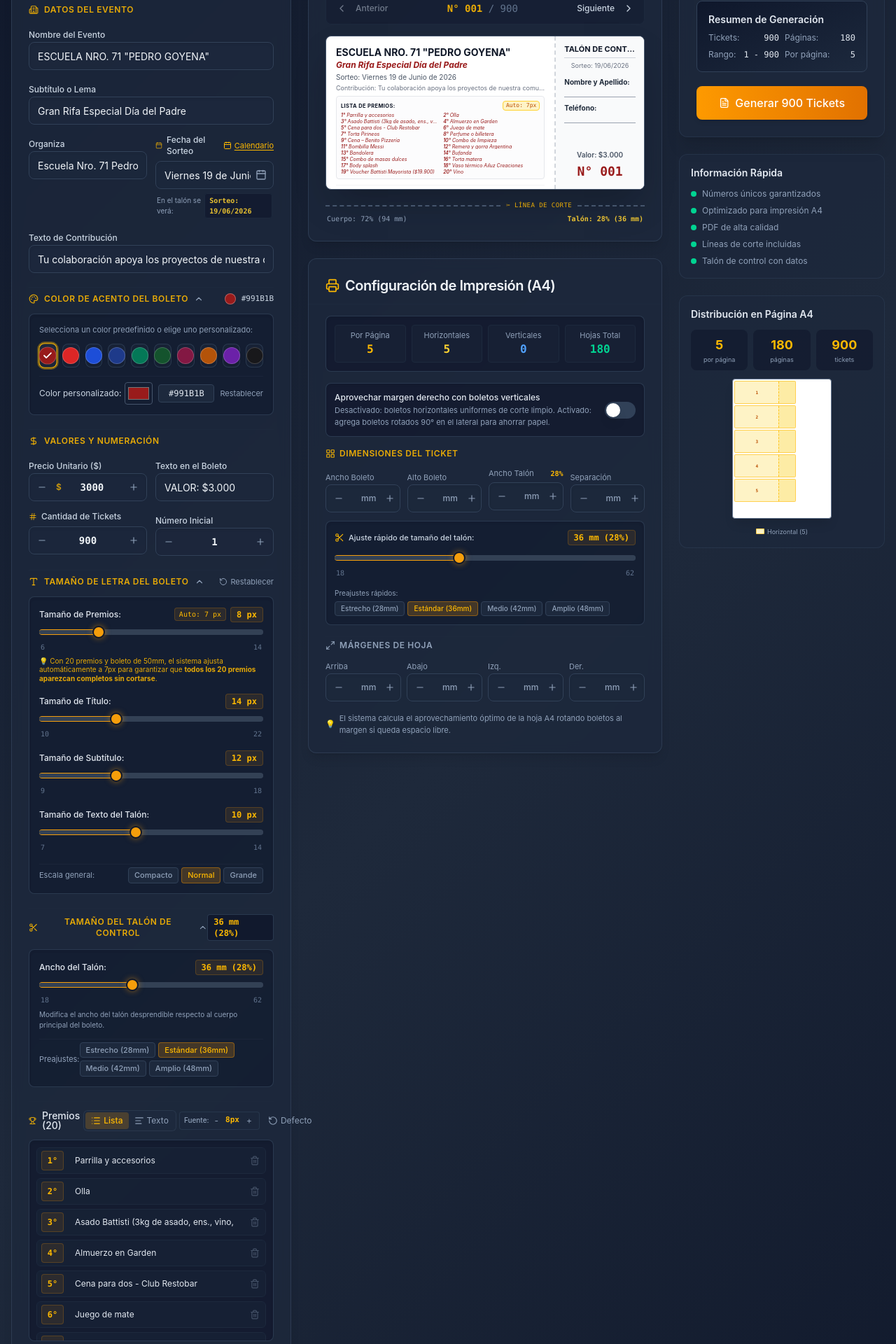
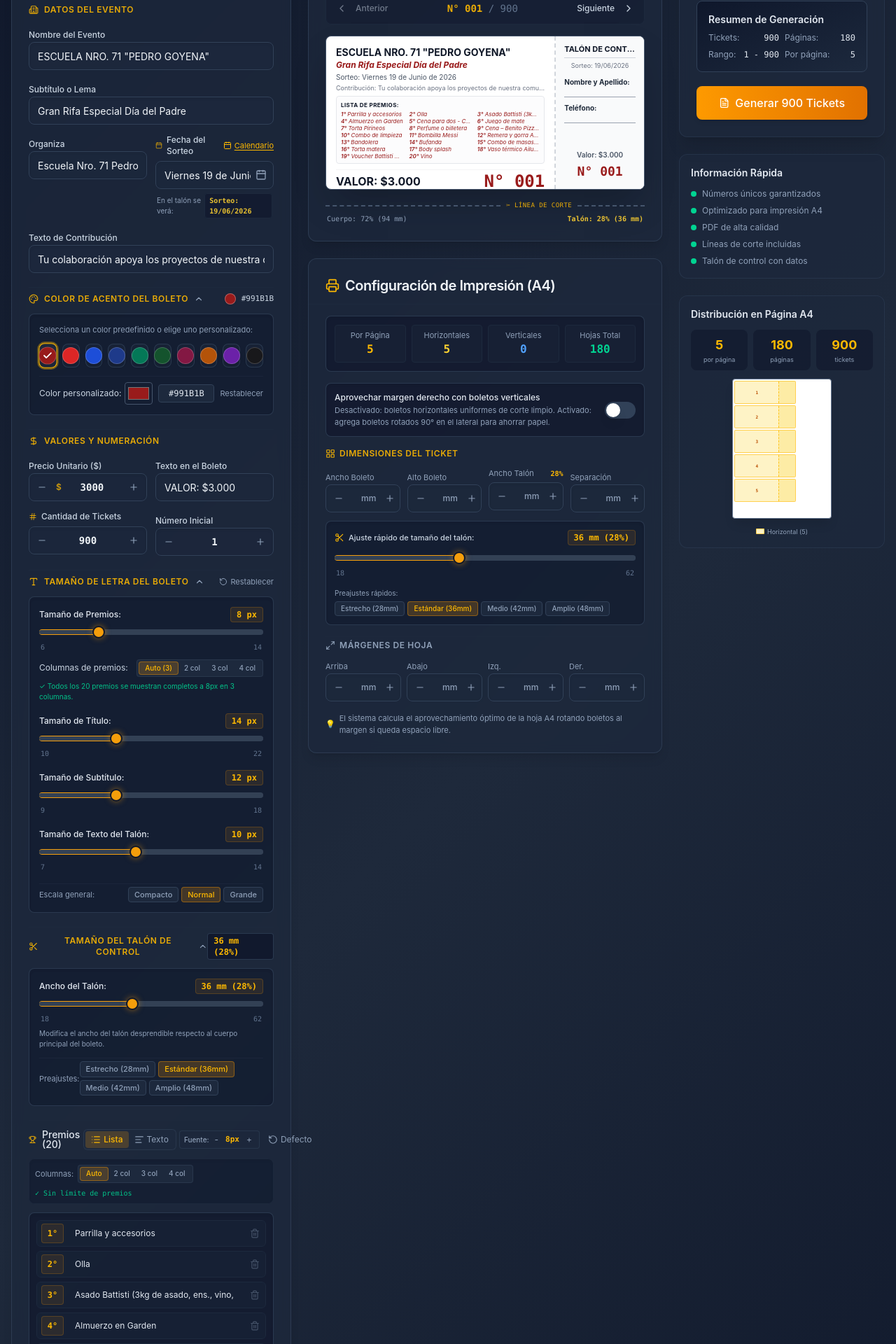
Before and after one commit to elkisser/Eventazo, a Next.js app: page / in a window 1280 px wide. Shown: the part 261-2181 px from the top of the page at 70% size. Built offline with nearby package versions, Linux system fonts and the light colour scheme.

Commit message:
feat: eliminacion de limite de premios y soporte multicolumna con ajuste inteligente

```diff
--- a/src/components/ConfigPanel.tsx
+++ b/src/components/ConfigPanel.tsx
@@ -23,7 +23,7 @@ import { Label } from "@/components/ui/label";
 import { useRifaStore } from "@/store/useRifaStore";
 import { PrizeEditor } from "@/components/PrizeEditor";
 import { COLOR_PRESETS } from "@/lib/constants";
-import { formatSpanishDate, formatShortDate } from "@/lib/utils";
+import { formatSpanishDate, formatShortDate, resolvePrizeColumns } from "@/lib/utils";
 
 export function ConfigPanel() {
   const { ticketConfig, setTicketConfig, printConfig, setPrintConfig } = useRifaStore();
@@ -43,7 +43,8 @@ export function ConfigPanel() {
 
   // Auto-fitting prize font size calculation for guidance in UI
   const numPrizes = ticketConfig.prizes.length;
-  const prizeRows = Math.max(1, Math.ceil(numPrizes / 2));
+  const numCols = resolvePrizeColumns(ticketConfig.prizeColumns, numPrizes, prizesSize);
+  const prizeRows = Math.max(1, Math.ceil(numPrizes / numCols));
   const heightFactor = (printConfig.ticketHeight || 50) / 50;
   const maxFittingPrizesPx = Math.max(6, Math.floor((78 * heightFactor) / prizeRows));
   const effectivePrizesSize = Math.max(5.5, Math.min(prizesSize, maxFittingPrizesPx));
@@ -407,13 +408,64 @@ export function ConfigPanel() {
                   onChange={(val) => setTicketConfig({ prizesFontSize: val })}
                   showValueBadge={false}
                 />
+                {/* Selector de columnas de premios */}
+                <div className="flex items-center justify-between pt-1 text-xs">
+                  <span className="text-slate-300">Columnas de premios:</span>
+                  <div className="flex rounded bg-slate-800 p-0.5 border border-slate-700/60">
+                    {[
+                      { id: "auto", label: `Auto (${numCols})` },
+                      { id: 2, label: "2 col" },
+                      { id: 3, label: "3 col" },
+                      { id: 4, label: "4 col" },
+                    ].map((colOpt) => {
+                      const active = (ticketConfig.prizeColumns ?? "auto") === colOpt.id;
+                      return (
+                        <button
+                          key={String(colOpt.id)}
+                          type="button"
+                          onClick={() => setTicketConfig({ prizeColumns: colOpt.id as 2 | 3 | 4 | "auto" })}
+                          className={`px-2 py-0.5 text-[10px] font-medium rounded transition-colors cursor-pointer ${
+                            active
+                              ? "bg-amber-500/20 text-amber-400 border border-amber-500/40 font-bold"
+                              : "text-slate-400 hover:text-slate-200"
+                          }`}
+                        >
+                          {colOpt.label}
+                        </button>
+                      );
+                    })}
+                  </div>
+                </div>
+
                 {isPrizesSizeAutoAdjusted ? (
-                  <p className="text-[10px] text-amber-400/90 leading-tight">
-                    💡 Con {numPrizes} premios y boleto de {printConfig.ticketHeight}mm, el sistema ajusta automáticamente a {effectivePrizesSize}px para garantizar que <strong>todos los {numPrizes} premios aparezcan completos sin cortarse</strong>.
-                  </p>
+                  <div className="space-y-1 bg-amber-950/20 border border-amber-500/30 rounded p-2">
+                    <p className="text-[10px] text-amber-400/90 leading-tight">
+                      💡 Con {numPrizes} premios en {numCols} columnas ({prizeRows} filas) y boleto de {printConfig.ticketHeight}mm, el sistema ajusta a {effectivePrizesSize}px para garantizar que <strong>aparezcan todos completos sin cortarse</strong>.
+                    </p>
+                    <div className="flex flex-wrap gap-1.5 pt-0.5">
+                      {numCols < 4 && (
+                        <button
+                          type="button"
+                          onClick={() => setTicketConfig({ prizeColumns: (numCols + 1) as 3 | 4 })}
+                          className="text-[10px] bg-amber-500/20 hover:bg-amber-500/30 text-amber-300 px-2 py-0.5 rounded border border-amber-500/40 transition-colors cursor-pointer"
+                        >
+                          Usar {numCols + 1} columnas (letra más grande)
+                        </button>
+                      )}
+                      {printConfig.ticketHeight < 65 && (
+                        <button
+                          type="button"
+                          onClick={() => setPrintConfig({ ticketHeight: 65 })}
+                          className="text-[10px] bg-slate-800 hover:bg-slate-700 text-slate-300 px-2 py-0.5 rounded border border-slate-600 transition-colors cursor-pointer"
+                        >
+                          Aumentar alto a 65mm
+                        </button>
+                      )}
+                    </div>
+                  </div>
                 ) : (
-                  <p className="text-[10px] text-slate-400">
-                    Todos los {numPrizes} premios caben perfectamente con este tamaño.
+                  <p className="text-[10px] text-emerald-400/90 flex items-center gap-1">
+                    ✓ Todos los {numPrizes} premios se muestran completos a {prizesSize}px en {numCols} columnas.
                   </p>
                 )}
               </div>
--- a/src/components/PrizeEditor.tsx
+++ b/src/components/PrizeEditor.tsx
@@ -242,6 +242,41 @@ export function PrizeEditor() {
         </div>
       </div>
 
+      {/* Column selector */}
+      <div className="flex flex-wrap items-center justify-between gap-2 p-2 bg-slate-900/50 rounded-lg border border-slate-800 text-xs shadow-inner">
+        <div className="flex items-center gap-1.5 text-slate-300">
+          <span className="text-[11px] text-slate-400">Columnas:</span>
+          <div className="flex rounded bg-slate-800 p-0.5 border border-slate-700/60">
+            {[
+              { id: "auto", label: "Auto" },
+              { id: 2, label: "2 col" },
+              { id: 3, label: "3 col" },
+              { id: 4, label: "4 col" },
+            ].map((colOpt) => {
+              const active = (ticketConfig.prizeColumns ?? "auto") === colOpt.id;
+              return (
+                <button
+                  key={String(colOpt.id)}
+                  type="button"
+                  onClick={() => setTicketConfig({ prizeColumns: colOpt.id as 2 | 3 | 4 | "auto" })}
+                  className={`px-2 py-0.5 text-[10px] font-medium rounded transition-colors cursor-pointer ${
+                    active
+                      ? "bg-amber-500/20 text-amber-400 border border-amber-500/40 font-bold"
+                      : "text-slate-400 hover:text-slate-200"
+                  }`}
+                >
+                  {colOpt.label}
+                </button>
+              );
+            })}
+          </div>
+        </div>
+
+        <span className="text-[10px] text-emerald-400/90 font-mono flex items-center gap-1">
+          ✓ Sin límite de premios
+        </span>
+      </div>
+
       {mode === "list" ? (
         <div className="space-y-2">
           {/* Scrollable list of items */}
@@ -344,14 +379,6 @@ export function PrizeEditor() {
           </p>
         </div>
       )}
-
-      {/* Notice if prizes exceed 20 */}
-      {prizes.length > 20 && (
-        <div className="text-[11px] text-amber-400/90 bg-amber-500/10 border border-amber-500/20 rounded px-2 py-1.5 flex items-center gap-1.5">
-          <Info className="h-3.5 w-3.5 shrink-0" />
-          <span>El diseño del boleto imprime hasta 20 premios (10 por columna) para legibilidad óptima.</span>
-        </div>
-      )}
     </div>
   );
 }
--- a/src/components/TicketPreview.tsx
+++ b/src/components/TicketPreview.tsx
@@ -5,7 +5,7 @@ import { Eye, ChevronLeft, ChevronRight } from "lucide-react";
 import { Card, CardHeader, CardTitle, CardContent } from "@/components/ui/card";
 import { Button } from "@/components/ui/button";
 import { useRifaStore } from "@/store/useRifaStore";
-import { formatTicketNumber, getDigitsNeeded, formatCurrency, formatShortDate } from "@/lib/utils";
+import { formatTicketNumber, getDigitsNeeded, formatCurrency, formatShortDate, resolvePrizeColumns } from "@/lib/utils";
 import { A4_WIDTH_PT, A4_HEIGHT_PT, MM_TO_PT } from "@/lib/constants";
 
 export function TicketPreview() {
@@ -49,16 +49,6 @@ export function TicketPreview() {
     printConfig.marginTop,
   ]);
 
-  // Prizes split: odd positions left, even positions right
-  const col1Prizes = useMemo(
-    () => ticketConfig.prizes.filter((_, i) => i % 2 === 0),
-    [ticketConfig.prizes]
-  );
-  const col2Prizes = useMemo(
-    () => ticketConfig.prizes.filter((_, i) => i % 2 === 1),
-    [ticketConfig.prizes]
-  );
-
   // Dynamic typography calculations
   const fontScale = (ticketConfig.generalFontScale ?? 100) / 100;
   const titleSize = Math.round((ticketConfig.titleFontSize ?? 14) * fontScale);
@@ -74,9 +64,22 @@ export function TicketPreview() {
   const stubPercent = (stubWidthMm / ticketWidth) * 100;
   const mainPercent = 100 - stubPercent;
 
+  // Resolve dynamic prize columns (2, 3, 4 or auto)
+  const numPrizeCols = resolvePrizeColumns(
+    ticketConfig.prizeColumns,
+    ticketConfig.prizes.length,
+    requestedPrizesSize
+  );
+
+  const prizeColumnsList = useMemo(() => {
+    return Array.from({ length: numPrizeCols }, (_, c) =>
+      ticketConfig.prizes.filter((_, i) => i % numPrizeCols === c)
+    );
+  }, [ticketConfig.prizes, numPrizeCols]);
+
   // Auto-fitting prize font size calculation:
   // Guarantees all prizes fit in the ticket height without dropping any!
-  const rowsCount = Math.max(1, Math.ceil(ticketConfig.prizes.length / 2));
+  const rowsCount = Math.max(1, Math.ceil(ticketConfig.prizes.length / numPrizeCols));
   const heightFactor = ticketHeight / 50;
   const maxFittingPrizesPx = Math.max(6, Math.floor((78 * heightFactor) / rowsCount));
   const effectivePrizesSize = Math.max(5.5, Math.min(Math.round(requestedPrizesSize * fontScale), maxFittingPrizesPx));
@@ -188,9 +191,15 @@ export function TicketPreview() {
                       </span>
                     )}
                   </div>
-                  <div className="grid grid-cols-2 gap-x-2">
-                    <div className="space-y-[1px]">
-                      {col1Prizes.map((prize) => (
+                  <div
+                    className="grid gap-x-2"
+                    style={{
+                      gridTemplateColumns: `repeat(${numPrizeCols}, minmax(0, 1fr))`,
+                    }}
+                  >
+                    {prizeColumnsList.map((colPrizes, colIdx) => (
+                      <div key={colIdx} className="space-y-[1px] min-w-0">
+                        {colPrizes.map((prize) => (
                           <p
                             key={prize.position}
                             className="italic leading-none truncate py-[0.5px]"
@@ -201,18 +210,7 @@ export function TicketPreview() {
                           </p>
                         ))}
                       </div>
-                    <div className="space-y-[1px]">
-                      {col2Prizes.map((prize) => (
-                        <p
-                          key={prize.position}
-                          className="italic leading-none truncate py-[0.5px]"
-                          style={{ color: primaryColor, fontSize: `${effectivePrizesSize}px` }}
-                          title={`${prize.label} ${prize.description}`}
-                        >
-                          <span className="font-semibold">{prize.label}</span> {prize.description}
-                        </p>
                     ))}
-                    </div>
                   </div>
                 </div>
               </div>
--- a/src/lib/constants.ts
+++ b/src/lib/constants.ts
@@ -39,6 +39,7 @@ export const DEFAULT_TICKET_CONFIG: TicketConfig = {
   subtitleFontSize: 12,
   stubFontSize: 10,
   generalFontScale: 100,
+  prizeColumns: "auto",
   primaryColor: "#991b1b",
 };
 
--- a/src/lib/utils.ts
+++ b/src/lib/utils.ts
@@ -113,3 +113,19 @@ export function hexToRgb(hex: string): { r: number; g: number; b: number } {
     b: (parseInt(clean.substring(4, 6), 16) || 27) / 255,
   };
 }
+
+export function resolvePrizeColumns(
+  prizeColumns?: 2 | 3 | 4 | "auto",
+  prizesCount: number = 20,
+  fontSize: number = 8
+): number {
+  if (prizeColumns && prizeColumns !== "auto") {
+    return prizeColumns;
+  }
+  if (fontSize >= 11 && prizesCount > 12) {
+    return prizesCount > 24 ? 4 : 3;
+  }
+  if (prizesCount > 28) return 4;
+  if (prizesCount > 14) return 3;
+  return 2;
+}
--- a/src/services/pdf-generator.ts
+++ b/src/services/pdf-generator.ts
@@ -1,6 +1,6 @@
 import { PDFDocument, rgb, StandardFonts, PDFPage, PDFFont, degrees } from "pdf-lib";
 import { TicketConfig, PrintConfig } from "@/types";
-import { formatTicketNumber, getDigitsNeeded, formatCurrency, hexToRgb, formatShortDate } from "@/lib/utils";
+import { formatTicketNumber, getDigitsNeeded, formatCurrency, hexToRgb, formatShortDate, resolvePrizeColumns } from "@/lib/utils";
 import { A4_WIDTH_PT, A4_HEIGHT_PT, MM_TO_PT } from "@/lib/constants";
 
 interface PDFGeneratorOptions {
@@ -201,45 +201,40 @@ function drawTicket(
   const phY = prizesTop - PRIZE_HEADER_SIZE - 1.5 * s;
   page.drawText("LISTA DE PREMIOS:", { x: cx + 3, y: phY, size: PRIZE_HEADER_SIZE, font: fontBold, color: BLACK });
 
-  // Cálculo para garantizar que NINGÚN premio sea omitido o cortado
-  const c1 = config.prizes.filter((_, i) => i % 2 === 0);
-  const c2 = config.prizes.filter((_, i) => i % 2 === 1);
-  const rowsCount = Math.max(1, Math.max(c1.length, c2.length));
+  // Cálculo dinámico de multicolumna para que entren TODOS los premios sin límite
+  const requestedPrizesFontSize = config.prizesFontSize ?? 8;
+  const numCols = resolvePrizeColumns(config.prizeColumns, config.prizes.length, requestedPrizesFontSize);
+  const rowsCount = Math.max(1, Math.ceil(config.prizes.length / numCols));
   const prizeAreaTop = phY - PRIZE_HEADER_SIZE - 1.5 * s;
   const availablePrizeH = Math.max(10, prizeAreaTop - prizesBottom - 1 * s);
   const actualLineH = availablePrizeH / rowsCount;
 
   // Ajuste inteligente de tamaño de fuente para que entren TODOS los premios en el alto disponible
-  const desiredPrizePt = 5 * s * ((config.prizesFontSize ?? 8) / 8) * fontScale;
+  const desiredPrizePt = 5 * s * (requestedPrizesFontSize / 8) * fontScale;
   const actualPrizeFontSize = Math.max(2.4, Math.min(desiredPrizePt, actualLineH * 0.82));
 
-  const col1X = cx + 3;
-  const col2X = cx + mainContentW * 0.5;
-  const colW = mainContentW * 0.47;
-  const maxChars = Math.floor(colW / (actualPrizeFontSize * 0.5));
+  // Distribuir premios en columnas
+  const prizeColumns = Array.from({ length: numCols }, (_, c) =>
+    config.prizes.filter((_, i) => i % numCols === c)
+  );
 
-  // Renderizar TODOS los premios de ambas columnas
-  c1.forEach((p, i) => {
+  const colWidth = mainContentW / numCols;
+  const colContentW = colWidth - 2.5 * s;
+  const maxChars = Math.max(6, Math.floor(colContentW / (actualPrizeFontSize * 0.52)));
+
+  // Renderizar TODOS los premios de todas las columnas
+  prizeColumns.forEach((colPrizes, colIdx) => {
+    const colX = cx + 2.5 * s + colIdx * colWidth;
+    colPrizes.forEach((p, rowIdx) => {
       const t = `${p.label} ${p.description}`;
       const tr = t.length > maxChars ? t.substring(0, maxChars - 2) + ".." : t;
       page.drawText(tr, {
-      x: col1X,
-      y: prizeAreaTop - (i + 0.85) * actualLineH,
+        x: colX,
+        y: prizeAreaTop - (rowIdx + 0.85) * actualLineH,
         size: actualPrizeFontSize,
         font: fontItalic,
         color: ACCENT_COLOR,
       });
-  });
-
-  c2.forEach((p, i) => {
-    const t = `${p.label} ${p.description}`;
-    const tr = t.length > maxChars ? t.substring(0, maxChars - 2) + ".." : t;
-    page.drawText(tr, {
-      x: col2X,
-      y: prizeAreaTop - (i + 0.85) * actualLineH,
-      size: actualPrizeFontSize,
-      font: fontItalic,
-      color: ACCENT_COLOR,
     });
   });
 
--- a/src/types/index.ts
+++ b/src/types/index.ts
@@ -15,6 +15,8 @@ export interface TicketConfig {
   subtitleFontSize?: number; // default: 12
   stubFontSize?: number; // default: 10
   generalFontScale?: number; // default: 100 (%)
+  // Columnas para la lista de premios
+  prizeColumns?: 2 | 3 | 4 | "auto"; // default: "auto"
   // Color principal de acento
   primaryColor?: string; // default: "#991b1b"
 }
```
Lines whose indentation alone changed are shown as unchanged.
